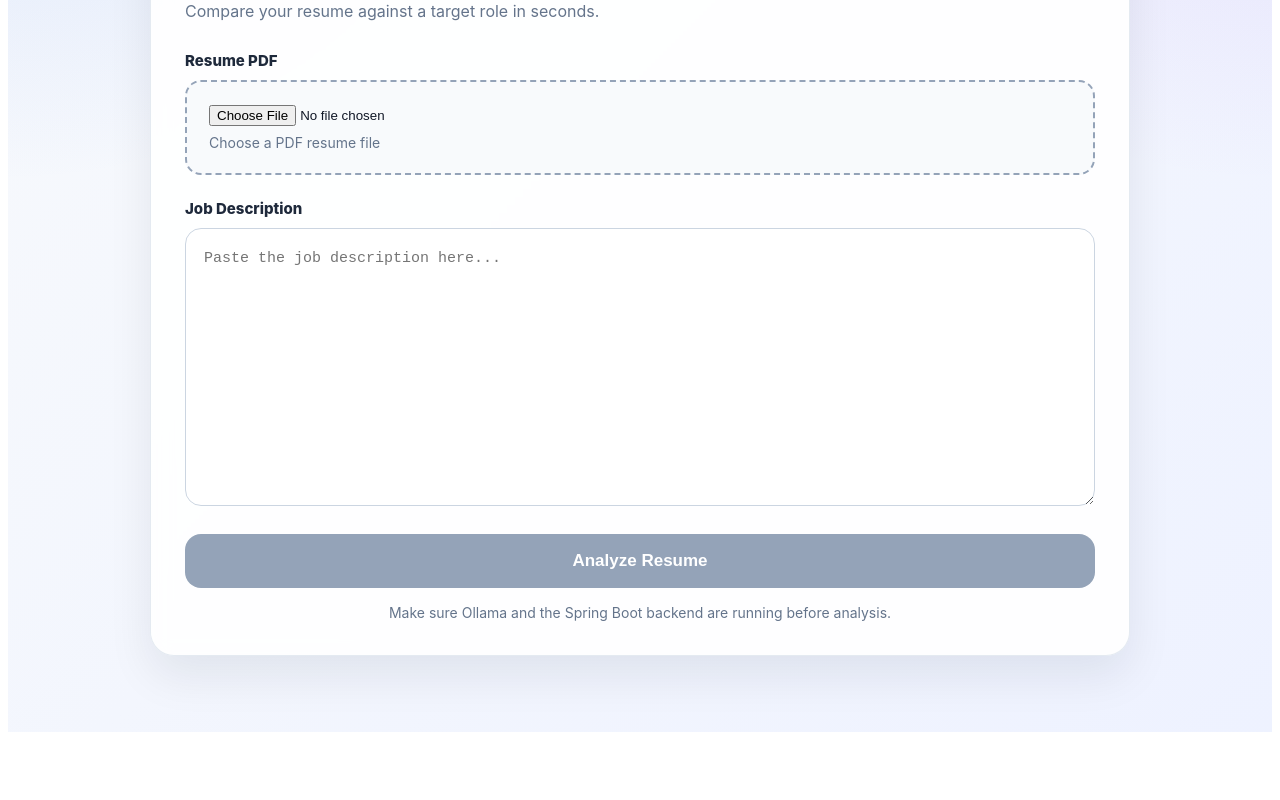
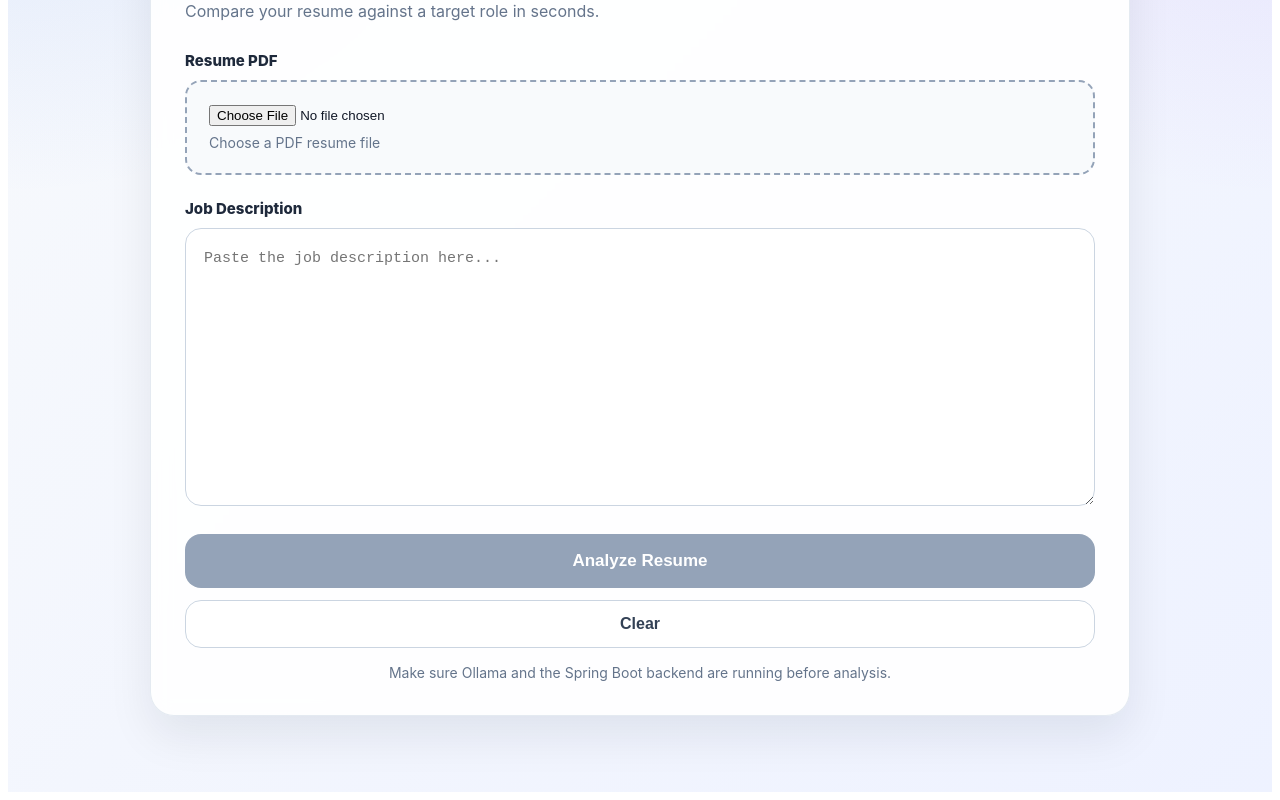
Before and after one commit to shashanksubraveti/smart-hire-ai-frontend, an Angular app: page / in a window 1280 px wide. Shown: the part 357-1157 px from the top of the page. Before the commit the page ends 1097 px from the top, so only its background shows below. Built offline with nearby package versions, Linux system fonts and the light colour scheme.

Commit message:
Add clear form button to frontend

```diff
--- a/src/app/app.css
+++ b/src/app/app.css
@@ -247,3 +247,24 @@ pre {
   font-size: 14px;
   font-weight: 600;
 }
+.secondary-button {
+  width: 100%;
+  margin-top: 12px;
+  padding: 14px 20px;
+  border: 1px solid #cbd5e1;
+  border-radius: 16px;
+  background: white;
+  color: #334155;
+  font-size: 16px;
+  font-weight: 700;
+  cursor: pointer;
+}
+
+.secondary-button:hover {
+  background: #f8fafc;
+}
+
+.secondary-button:disabled {
+  cursor: not-allowed;
+  opacity: 0.6;
+}
--- a/src/app/app.html
+++ b/src/app/app.html
@@ -55,7 +55,14 @@
         <span *ngIf="!isLoading">Analyze Resume</span>
         <span *ngIf="isLoading">Analyzing...</span>
       </button>
-
+      <button
+        class="secondary-button"
+        type="button"
+        (click)="clearForm()"
+        [disabled]="isLoading"
+      >
+        Clear
+      </button>
       <p class="helper-text">
         Make sure Ollama and the Spring Boot backend are running before analysis.
       </p>
--- a/src/app/app.ts
+++ b/src/app/app.ts
@@ -88,4 +88,11 @@ Please make sure Spring Boot and Ollama are running.`;
         }
       });
   }
+
+  clearForm(): void {
+    this.selectedFile = null;
+    this.jobDescription = '';
+    this.analysisResult = '';
+    this.errorMessage = '';
+  }
 }
```
